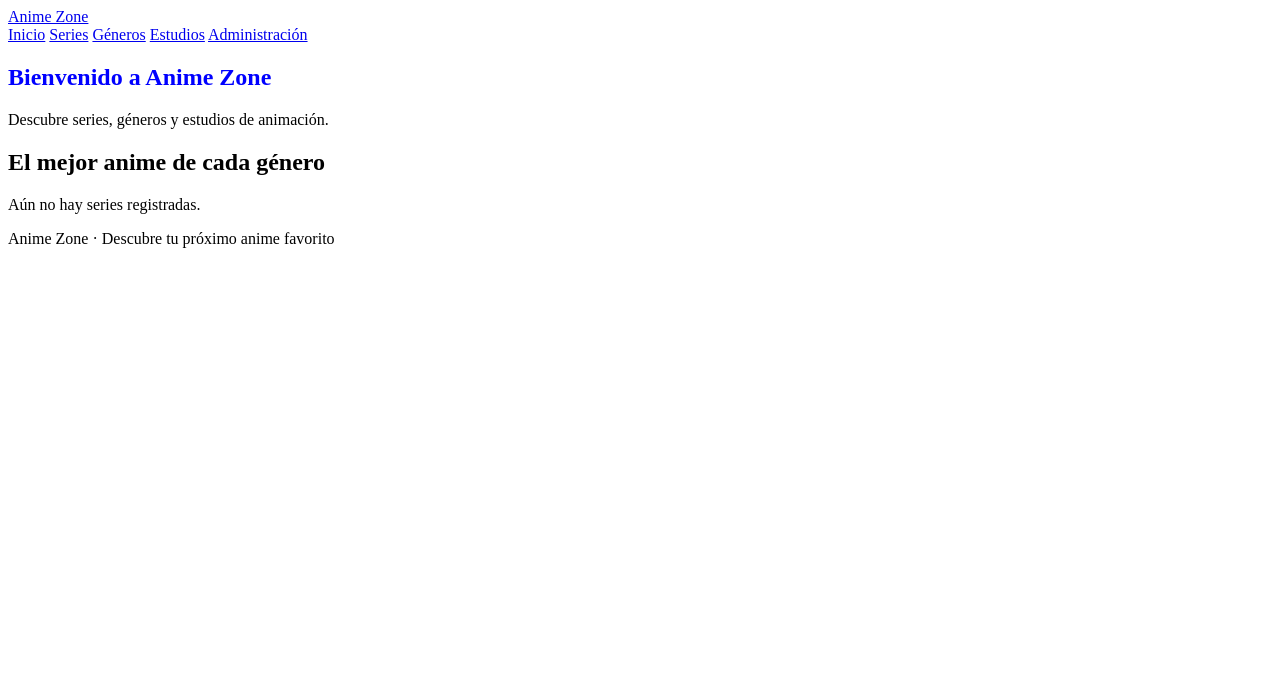
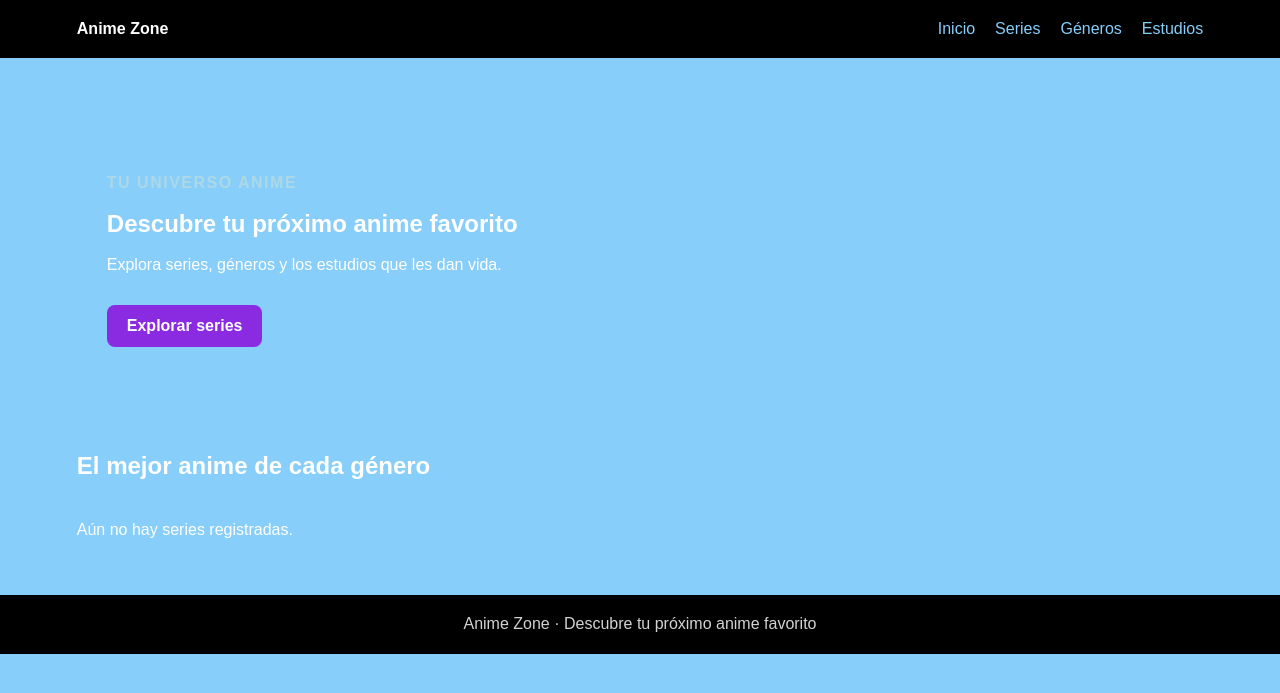
Before and after one commit to oierpalacios-del/AnimeZone, a Django app: template animeZone/appAnime/templates/appAnime/home.html in a window 1280 px wide. Shown: the top 693 px of the page. Run offline with Django 5.2, Linux system fonts and the light colour scheme; the template is opened without the code that fills it, so the values that code supplies are empty.

Commit message:
primer estilo para la pagina

```diff
--- a/animeZone/appAnime/static/appAnime/css/estilos.css
+++ b/animeZone/appAnime/static/appAnime/css/estilos.css
@@ -1 +1,152 @@
-h1{color: blue;}
+
+/* Configuración general */
+
+* {
+    box-sizing: border-box;
+}
+
+body {
+    margin: 0;
+    font-family: Arial, sans-serif;
+    background-color: lightskyblue;
+    color:white;
+}
+
+a {
+    color: lightskyblue;
+    text-decoration: none;
+}
+
+a:hover {
+    color: lightpink;
+}
+
+/* Cabecera y navegación */
+
+.cabecera {
+    display: flex;
+    justify-content: space-between;
+    align-items: center;
+    flex-wrap: wrap;
+    gap: 20px;
+    padding: 20px 6%;
+    background-color: black;
+}
+
+.logo {
+    color: white;
+    font-weight: bold;
+}
+
+nav {
+    display: flex;
+    flex-wrap: wrap;
+    gap: 20px;
+    background-color: black;
+}
+
+/* Contenido */
+
+.contenedor {
+    width: 88%;
+    max-width: 1200px;
+    margin: 40px auto;
+}
+
+.hero {
+    padding: 60px 30px;
+    margin-bottom: 45px;
+    border-radius: 18px;
+}
+
+.hero h1 {
+    line-height: 1;
+    max-width: 750px;
+}
+
+.etiqueta {
+    color: lightblue;
+    text-transform: uppercase;
+    font-size: 8;
+    font-weight: bold;
+    letter-spacing: 1.5px;
+}
+
+/* Botones */
+
+.boton {
+    display: inline-block;
+    padding: 12px 20px;
+    margin-top: 15px;
+    background-color: blueviolet;
+    color: white;
+    border-radius: 8px;
+    font-weight: bold;
+}
+
+.boton:hover {
+    background-color: blueviolet;
+    color: white;
+}
+
+/* Tarjetas */
+
+.rejilla {
+    display: grid;
+    grid-template-columns: repeat(auto-fit, minmax(230px, 1fr));
+    gap: 24px;
+    margin-top: 25px;
+}
+
+.tarjeta {
+    overflow: hidden;
+    border: 1px solid black;
+    border-radius: 12px;
+    background-color: green;
+}
+
+.tarjeta-contenido {
+    padding: 20px;
+}
+
+.imagen-anime {
+    display: block;
+    width: 100%;
+    height: 280px;
+    object-fit: cover;
+    background-color: blue;
+}
+
+.tarjeta h2,
+.tarjeta h3 {
+    margin-top: 0;
+}
+
+/* Página de detalles */
+
+.detalle {
+    display: grid;
+    grid-template-columns: minmax(200px, 320px) 1fr;
+    gap: 35px;
+    align-items: start;
+    margin-top: 25px;
+}
+
+.imagen-detalle {
+    width: 100%;
+    border-radius: 12px;
+    object-fit: cover;
+}
+
+.lista-enlaces li {
+    margin-bottom: 12px;
+}
+
+/* Pie de página */
+
+.pie {
+    padding: 0.34%;
+    text-align: center;
+    color: lightgray;
+    background-color: black;
+}
--- a/animeZone/appAnime/templates/appAnime/base.html
+++ b/animeZone/appAnime/templates/appAnime/base.html
@@ -4,11 +4,8 @@
 <head>
     <meta charset="UTF-8">
     <meta name="viewport" content="width=device-width, initial-scale=1.0">
-
     <title>{% block titulo %}Anime Zone{% endblock %}</title>
-
-    <link rel="stylesheet"
-          href="{% static 'appAnime/css/estilos.css' %}">
+    <link rel="stylesheet" href="{% static 'appAnime/css/estilos.css' %}">
 </head>
 
 <body>
@@ -22,16 +19,17 @@
             <a href="{% url 'appAnime:lista_series' %}">Series</a>
             <a href="{% url 'appAnime:lista_generos' %}">Géneros</a>
             <a href="{% url 'appAnime:lista_estudios' %}">Estudios</a>
-            <a href="/admin/">Administración</a>
         </nav>
     </header>
 
     <main class="contenedor">
-        {% block contenido %}{% endblock %}
+        {% block contenido %}
+        {% endblock %}
     </main>
 
     <footer class="pie">
         <p>Anime Zone · Descubre tu próximo anime favorito</p>
     </footer>
+
 </body>
 </html>
--- a/animeZone/appAnime/templates/appAnime/home.html
+++ b/animeZone/appAnime/templates/appAnime/home.html
@@ -4,8 +4,13 @@
 
 {% block contenido %}
 <section class="hero">
-    <h1>Bienvenido a Anime Zone</h1>
-    <p>Descubre series, géneros y estudios de animación.</p>
+    <p class="etiqueta">TU UNIVERSO ANIME</p>
+    <h1>Descubre tu próximo anime favorito</h1>
+    <p>Explora series, géneros y los estudios que les dan vida.</p>
+
+    <a class="boton" href="{% url 'appAnime:lista_series' %}">
+        Explorar series
+    </a>
 </section>
 
 <h2>El mejor anime de cada género</h2>
```
